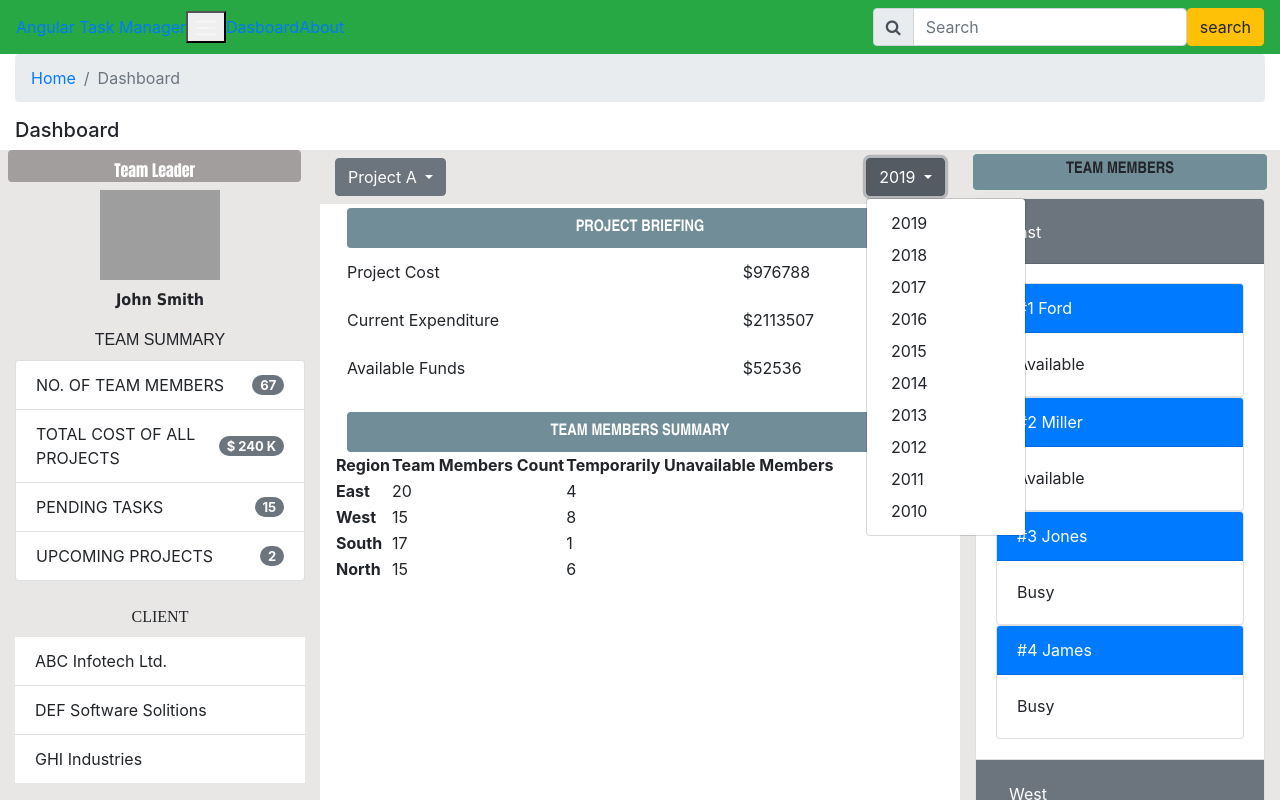
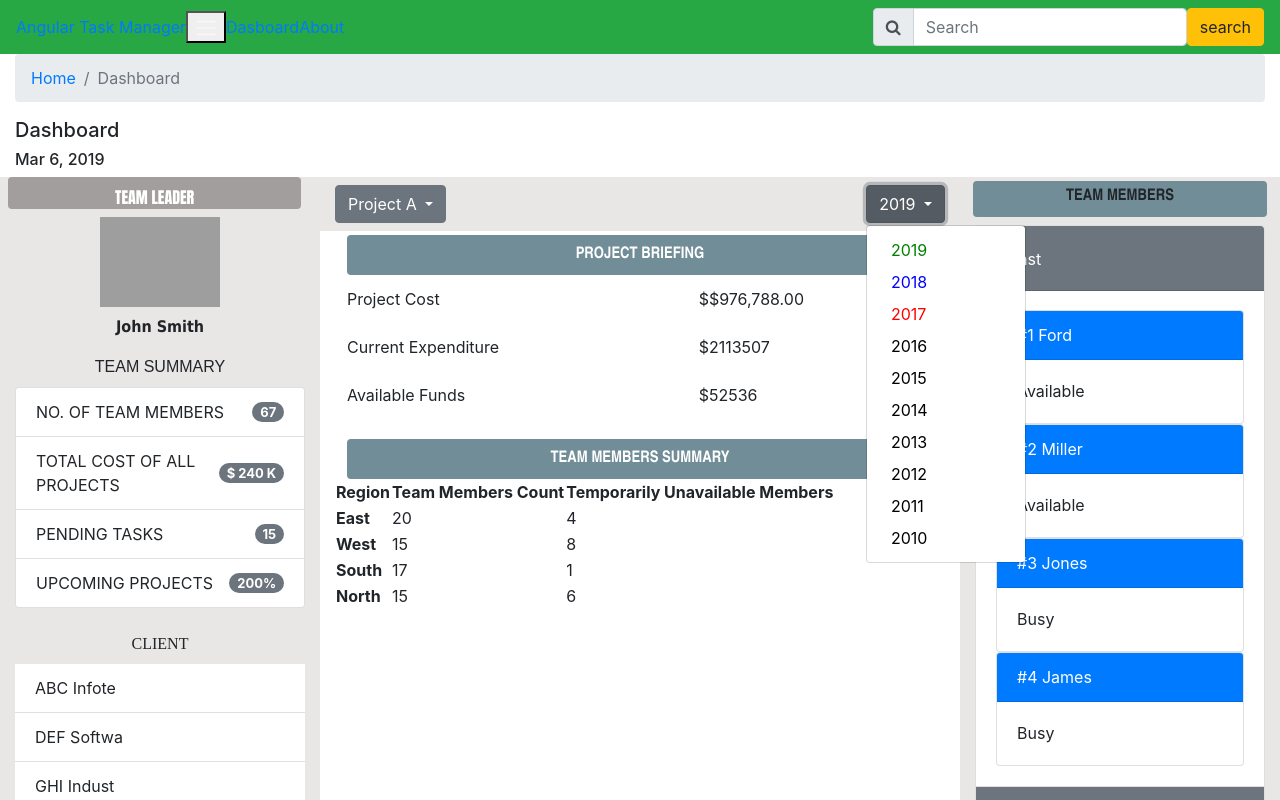
Before and after one commit to bella812/TaskManager, an Angular app: page /dashboard in a window 1280 px wide. Both pictures are taken after a click on the button "2019". Shown: the top 800 px of the page. Built offline with nearby package versions, Linux system fonts and the light colour scheme; grey boxes are pictures that could not be loaded.

Commit message:
dates and color plus ngswitch

```diff
--- a/src/app/dashboard/dashboard.component.html
+++ b/src/app/dashboard/dashboard.component.html
@@ -6,10 +6,11 @@
 </nav>
 
 <h5>Dashboard</h5>
+<h6>{{ToDay | date: "mediumDate"}}</h6>
 <div class="row">
   <div class="col-lg-3 pb-3" style="background-color: #e9e6e6">
     <div class="row">
-      <div class="col-11 text-white text-center mx-2 rounded pt-2 pv-2 font-weight-bold" style="background-color: #a39e9e; font-family: Impact, Haettenschweiler, 'Arial Narrow Bold', sans-serif"> {{Designation}} </div>
+      <div class="col-11 text-white text-center mx-2 rounded pt-2 pv-2 font-weight-bold" style="background-color: #a39e9e; font-family: Impact, Haettenschweiler, 'Arial Narrow Bold', sans-serif"> {{Designation | uppercase}} </div>
       <div class="col-12 text-center mt-2">
         <img src="assets/user.png" width="120px">
       </div>
@@ -33,15 +34,16 @@
           </li>
           <li class="list-group-item d-flex justify-content-between align-items-center">
               UPCOMING PROJECTS
-            <span class="badge badge-secondary badge-pill" style="font-size:13px"> {{UpComingProjects}} </span>
+            <span class="badge badge-secondary badge-pill" style="font-size:13px"> {{UpComingProjects | percent}} </span>
           </li>
         </ul>
       </div>
       <div class="col-12 text-center pt-2 pb-2" style="font-family: 'Ariel Narrow'">CLIENT</div>
       <div class="col-12">
         <ul class="list-group list-group-flush">
-          <li class="list-group-item" *ngFor="let client of Clients">{{client}}</li>
+          <li class="list-group-item" *ngFor="let client of Clients">{{client | slice: 0: 10}}</li>
         </ul>
+        <!-- {{TeamMembersSummary | json}} -->
       </div>
     </div>
   </div>
@@ -65,7 +67,14 @@
                 2019
               </button>
               <div class="dropdown-menu">
-                <a class="dropdown-item" href="#" *ngFor="let year of Years">{{year}}</a>
+                <a class="dropdown-item" href="#" *ngFor="let year of Years">
+                  <span [ngSwitch]="year">
+                    <span *ngSwitchCase="'2019'" style="color:green">{{year}}</span>
+                    <span *ngSwitchCase="'2018'" style="color:blue">{{year}}</span>
+                    <span *ngSwitchCase="'2017'" style="color:red">{{year}}</span>
+                    <span *ngSwitchDefault style="color:black">{{year}}</span>
+                  </span>
+                </a>
               </div>
             </div>
           </div>
@@ -76,7 +85,7 @@
         <table class="table table-borderless">
           <tr>
             <td>Project Cost</td>
-            <td>${{ProjectCost}}</td>
+            <td>${{ProjectCost | currency: "USD"}}</td>
           </tr>
           <tr>
             <td>Current Expenditure</td>
--- a/src/app/dashboard/dashboard.component.ts
+++ b/src/app/dashboard/dashboard.component.ts
@@ -16,6 +16,7 @@ export class DashboardComponent implements OnInit {
 
   CurrentExpenditure: number;
   AvailableFunds: number;
+  toDay: Date;
 
   Clients: string[];
   Projects: string[];
@@ -34,6 +35,7 @@ export class DashboardComponent implements OnInit {
     this.ProjectCost = 976788;
     this.CurrentExpenditure = 2113507;
     this.AvailableFunds = 52536;
+    this.ToDay = new Date();
 
     this.Clients = [
       "ABC Infotech Ltd.", "DEF Software Solitions", "GHI Industries"
```
